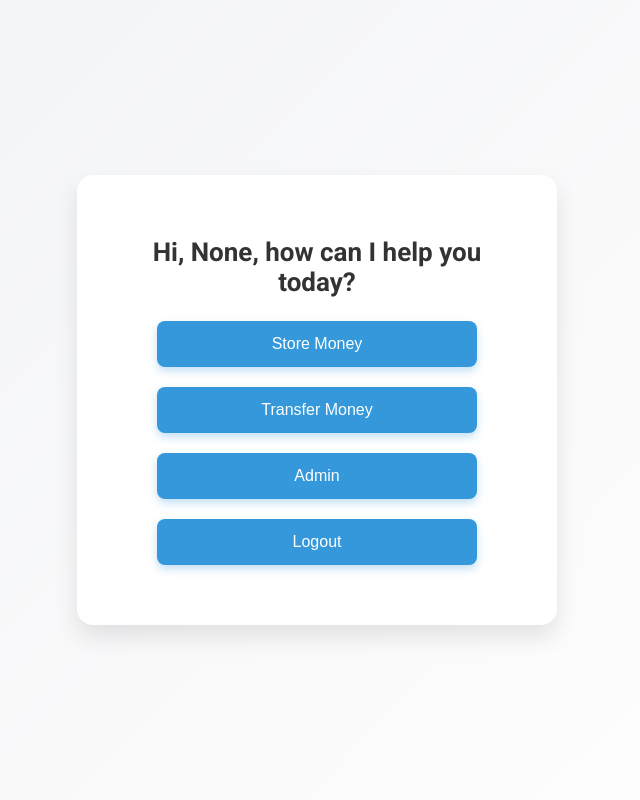
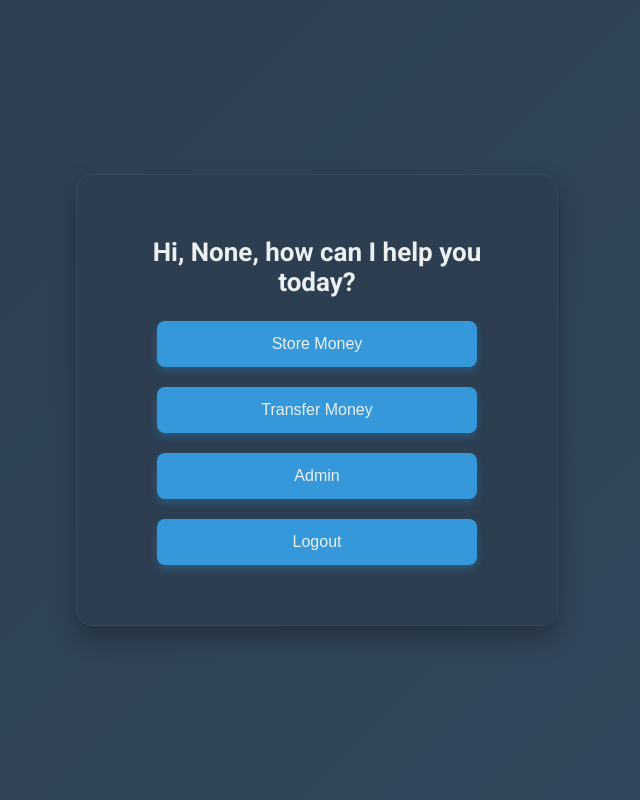
Before and after one commit to Origamiccc/SC6113-DAPP, a Flask app: page /main in a window 1280 px wide. Shown: the whole page, without its empty margins (323-963 px from the left). Run offline with Flask 3, Linux system fonts and the light colour scheme.

Commit message:
Update main.html

```diff
--- a/templates/main.html
+++ b/templates/main.html
@@ -8,29 +8,31 @@
     <style>
         body {
             font-family: 'Roboto', sans-serif;
-            background: linear-gradient(135deg, #f3f4f6 10%, #ffffff 100%);
+            background: linear-gradient(135deg, #2c3e50, #34495e);
             margin: 0;
             padding: 0;
             display: flex;
             justify-content: center;
             align-items: center;
             height: 100vh;
+            color: #ecf0f1;
         }
 
         .container {
-            background-color: #ffffff;
+            background-color: #2c3e50;
             padding: 40px;
             border-radius: 16px;
-            box-shadow: 0 12px 24px rgba(0, 0, 0, 0.1);
+            box-shadow: 0 12px 24px rgba(0, 0, 0, 0.3);
             max-width: 400px;
             width: 100%;
             text-align: center;
+            border: 1px solid #34495e;
         }
 
         h2 {
             font-size: 26px;
             margin-bottom: 24px;
-            color: #333;
+            color: #ecf0f1;
             font-weight: 700;
         }
 
@@ -40,7 +42,7 @@
 
         input[type="submit"], button {
             background-color: #3498db;
-            color: white;
+            color: #ecf0f1;
             padding: 14px 28px;
             border: none;
             border-radius: 8px;
@@ -55,7 +57,7 @@
         input[type="submit"]:hover, button:hover {
             background-color: #2980b9;
             transform: translateY(-3px);
-            box-shadow: 0 6px 12px rgba(41, 128, 185, 0.3);
+            box-shadow: 0 6px 12px rgba(41, 128, 185, 0.5);
         }
 
         input[type="submit"]:active, button:active {
```
